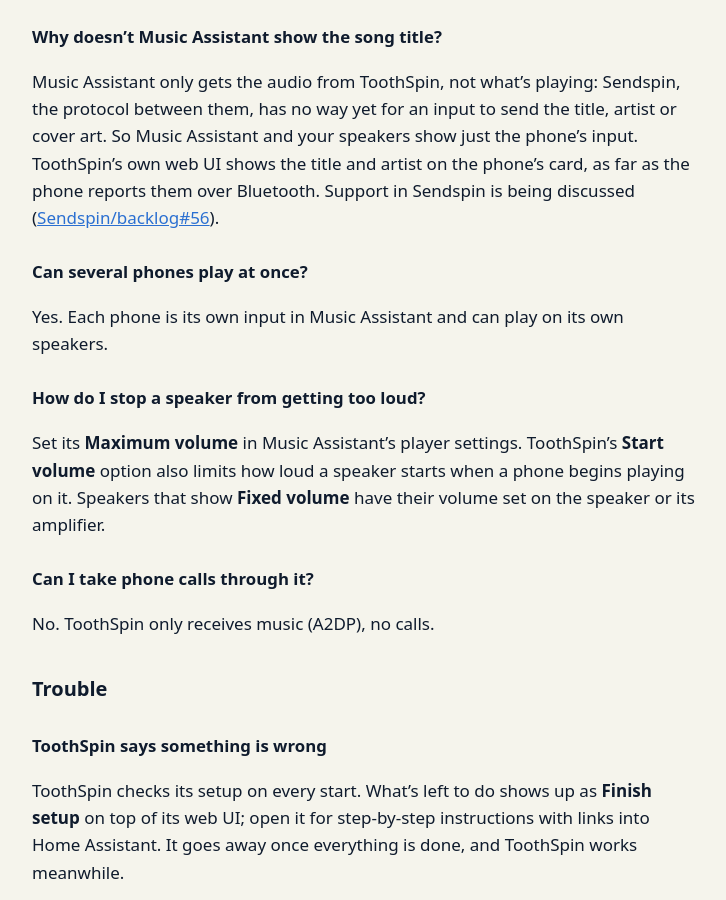
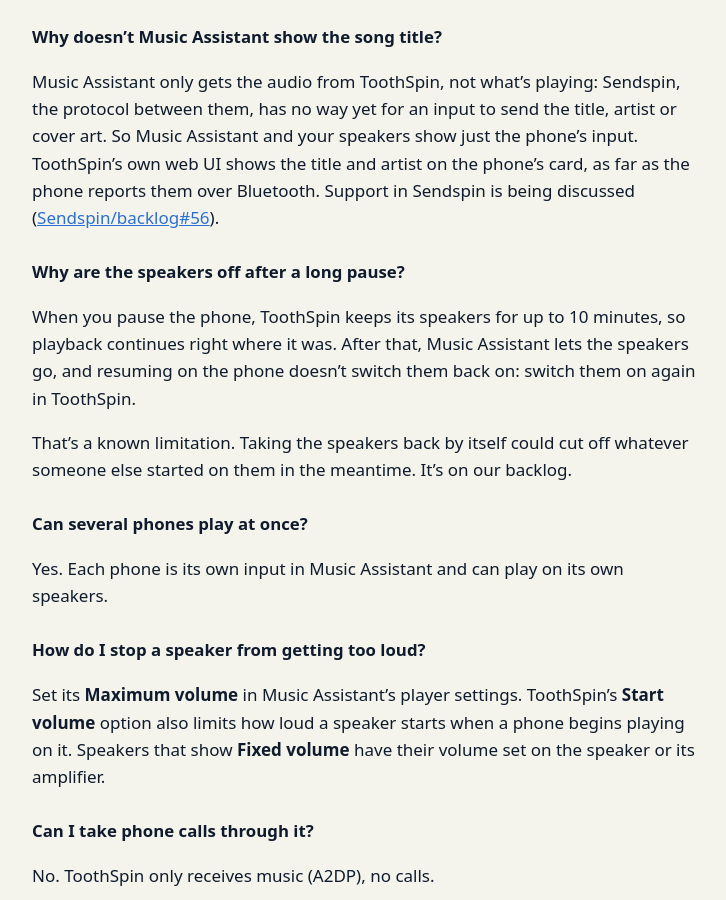
Before and after one commit to eknoes/toothspin, a Jekyll site: the page built from docs/faq.md, in a window 1280 px wide and 900 px high, scrolled down 2613 px. Shown: the whole window, without its empty margins (276-1002 px from the left). Built offline with Jekyll 4.4.1, drawn with Linux system fonts in a browser that asks for light colours.

Commit message:
docs(faq): speakers after a long pause, a known limitation
Co-Authored-By: Claude Opus 5.5 <noreply@anthropic.com>

```diff
--- a/docs/faq.md
+++ b/docs/faq.md
@@ -111,6 +111,16 @@ the phone's card, as far as the phone reports them over Bluetooth. Support
 in Sendspin is being discussed
 ([Sendspin/backlog#56](https://github.com/Sendspin/backlog/issues/56)).
 
+### Why are the speakers off after a long pause? {#long-pause}
+
+When you pause the phone, ToothSpin keeps its speakers for up to 10 minutes,
+so playback continues right where it was. After that, Music Assistant lets
+the speakers go, and resuming on the phone doesn't switch them back on:
+switch them on again in ToothSpin.
+
+That's a known limitation. Taking the speakers back by itself could cut off
+whatever someone else started on them in the meantime. It's on our backlog.
+
 ### Can several phones play at once? {#several-phones}
 
 Yes. Each phone is its own input in Music Assistant and can play on its own
```
